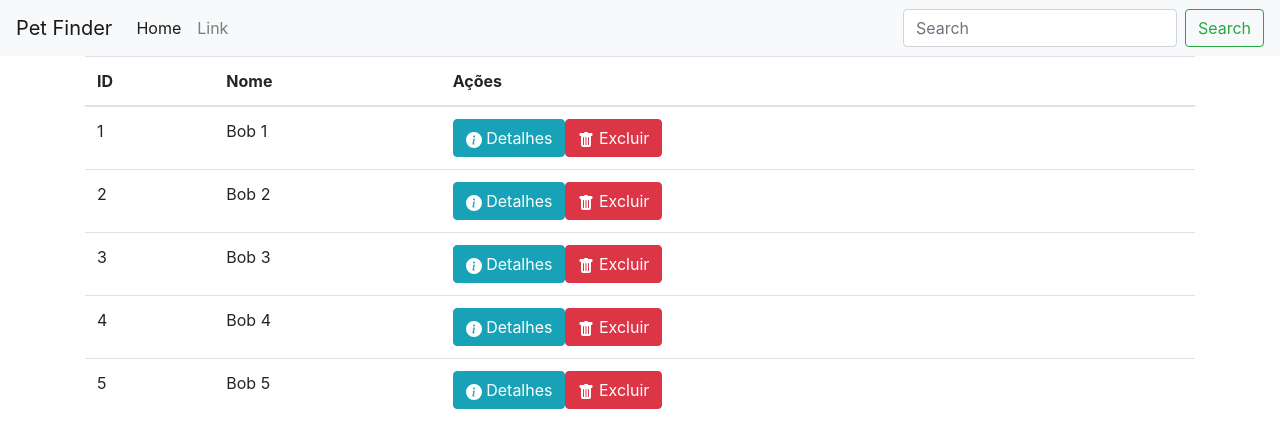
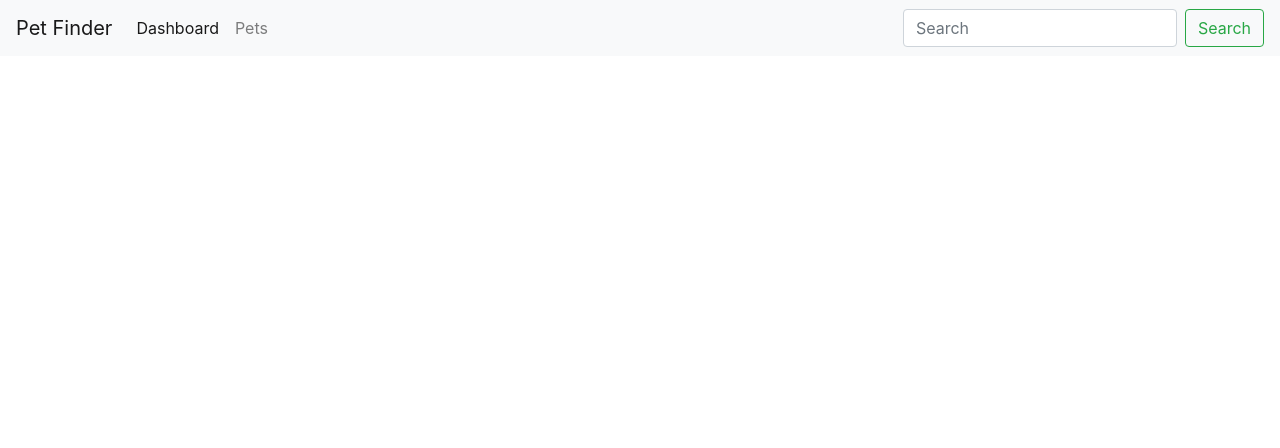
Before and after one commit to guimaraes-lucas/pet-finder-app, an Angular app: page / in a window 1280 px wide. Shown: the top 448 px of the page. Built offline with nearby package versions, Linux system fonts and the light colour scheme.

Commit message:
feat: add initial routes

```diff
--- a/src/app/app.component.html
+++ b/src/app/app.component.html
@@ -1,4 +1,4 @@
 <navbar></navbar>
 <div class="container">
-  <pets></pets>
+  <router-outlet></router-outlet>
 </div>
--- a/src/app/app.module.ts
+++ b/src/app/app.module.ts
@@ -1,6 +1,8 @@
 import { BrowserModule } from '@angular/platform-browser';
 import { NgModule } from '@angular/core';
 import { FormsModule } from '@angular/forms';
+import { HttpClientModule } from '@angular/common/http'
+import { RouterModule } from '@angular/router'
 
 import { AppRoutingModule } from './app-routing.module';
 import { AppComponent } from './app.component';
@@ -8,6 +10,25 @@
 import { NavbarComponent } from './navbar/navbar.component'
 import { PetsComponent } from './pets/pets.component'
 import { PetDetailComponent } from './pets/pet-detail/pet-detail.component'
+
+const ROUTES = RouterModule.forRoot([
+  // {
+  //   path: 'addresses',
+  //   component: AddressesComponent
+  // },
+  // {
+  //   path: 'users',
+  //   component: UsersComponent
+  // },
+  // {
+  //   path: 'kinds',
+  //   component: KindsComponent
+  // },
+  {
+    path: 'pets',
+    component: PetsComponent
+  }
+])
 
 @NgModule({
   declarations: [
@@ -19,7 +40,10 @@
   imports: [
     BrowserModule,
     AppRoutingModule,
-    FormsModule
+    FormsModule,
+    HttpClientModule,
+    RouterModule,
+    ROUTES
   ],
   providers: [],
   bootstrap: [AppComponent]
--- a/src/app/navbar/navbar.component.html
+++ b/src/app/navbar/navbar.component.html
@@ -7,10 +7,10 @@
   <div class="collapse navbar-collapse" id="navbarSupportedContent">
     <ul class="navbar-nav mr-auto">
       <li class="nav-item active">
-        <a class="nav-link" href="#">Home <span class="sr-only">(current)</span></a>
+        <a class="nav-link" href="#">Dashboard<span class="sr-only">(current)</span></a>
       </li>
       <li class="nav-item">
-        <a class="nav-link" href="#">Link</a>
+        <a class="nav-link" routerLink="/pets">Pets</a>
       </li>
     </ul>
 
```
